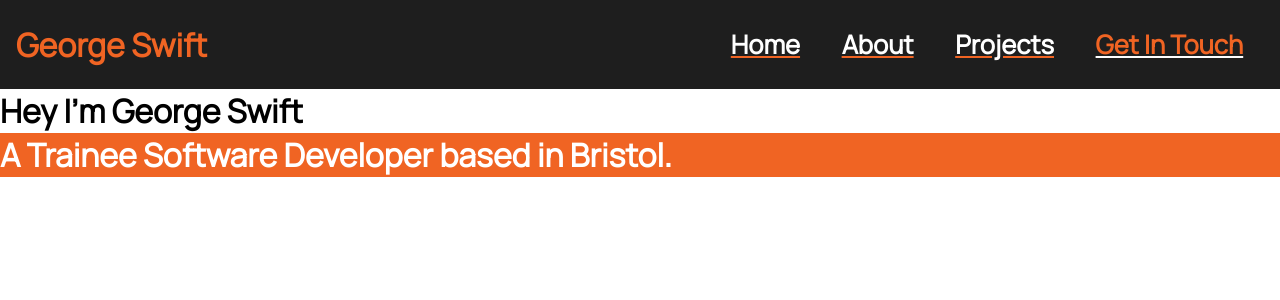
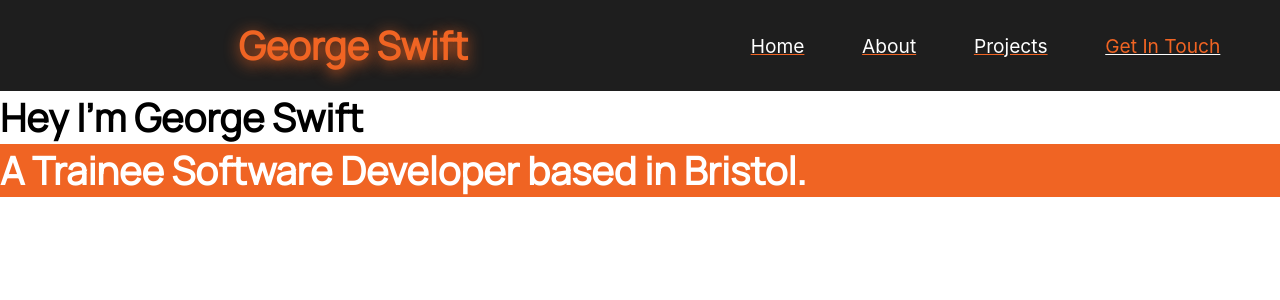
Before and after one commit to GeorgeSwift16/portfolio-project-react, a React (Create React App) app: page / in a window 1280 px wide. Shown: the top 300 px of the page. Built offline with nearby package versions, Linux system fonts and the light colour scheme.

Commit message:
updated nav menu styling

```diff
--- a/src/components/Banner/Banner.scss
+++ b/src/components/Banner/Banner.scss
@@ -2,18 +2,20 @@
 .banner {
   width: 100%;
   display: flex;
-  flex-flow: row nowrap;
+  flex-flow: row;
   justify-content: space-between;
   align-items: center;
-  padding: 1rem;
+  padding: 1rem 0.4rem;
   background-color: $black;
   color: $orange;
   .banner__title-container {
+    flex-grow: 2;
     .banner__heading {
       text-align: center;
+      text-shadow: 0.025rem 0.175rem 0.8rem $orange;
     }
   }
   .banner__menu-container {
-    align-self: flex-end;
+    flex-grow: 1;
   }
 }
--- a/src/components/Layout/Layout.jsx
+++ /dev/null
@@ -1,6 +0,0 @@
-import "./Layout.scss";
-
-const Layout = ({ children }) => {
-  return <div className="layout">{children}</div>;
-};
-export default Layout;
--- a/src/components/Layout/Layout.scss
+++ /dev/null
@@ -1,3 +0,0 @@
-.layout {
-  width: 100vw;
-}
--- a/src/components/NavMenu/NavMenu.scss
+++ b/src/components/NavMenu/NavMenu.scss
@@ -5,18 +5,18 @@
   width: 100%;
   display: flex;
   flex-flow: row wrap;
+  justify-content: space-evenly;
   align-items: center;
-  @include subheader-text;
+
   .navigation-menu__link {
     text-align: center;
-    padding: 0.5rem;
-    margin: 0.2rem 0.8rem;
+    padding: 0.3rem;
     &:nth-child(n) {
       color: $white;
       text-decoration-color: $orange;
       &:hover {
         color: white;
-        text-decoration: 3px underline $white;
+        text-decoration: 0.125rem underline $white;
         &::first-letter {
           color: $orange;
         }
@@ -27,18 +27,19 @@
       text-decoration-color: $white;
       &:hover {
         color: $orange;
-        text-decoration: 3px underline $white;
+        text-decoration: 0.125rem underline $white;
         border: white;
         &::first-letter {
           color: $white;
         }
-        &::after {
-          content: "!";
-        }
       }
     }
     &:active {
-      box-shadow: 0px 0px 1.4rem -0.12rem rgba(255, 255, 255, 0.67);
+      text-shadow: 0.125rem 0.175rem 1rem $orange;
+      border-radius: 2rem;
     }
   }
 }
+
+@media screen and (min-width: $tablet-breakpoint) {
+}
--- a/src/pages/Home/Home.jsx
+++ b/src/pages/Home/Home.jsx
@@ -1,6 +1,6 @@
 import "./Home.scss";
 import Header from "../../containers/Header/Header";
-import Layout from "../../components/Layout/Layout";
+
 import { useContext } from "react";
 import ThemeContext from "../../context/ThemeContext";
 import Banner from "../../components/Banner/Banner";
@@ -11,10 +11,10 @@ const Home = () => {
   console.log(themeName);
 
   return (
-    <Layout>
+    <>
       <Banner />
       <Header />
-    </Layout>
+    </>
   );
 };
 export default Home;
--- a/src/styles/Abstracts-var-mixins/_variables.scss
+++ b/src/styles/Abstracts-var-mixins/_variables.scss
@@ -1,3 +1,11 @@
+// breakpoints
+
+$mobile-breakpoint: 320px;
+$tablet-breakpoint: 768px;
+$desktop-breakpoint: 1024px;
+$large-desktop-breakpoint: 1440px;
+$extra-large-desktop-breakpoint: 2560px;
+
 // Global Color palette
 
 $black: #1e1e1e;
--- a/src/styles/base/_typography.scss
+++ b/src/styles/base/_typography.scss
@@ -1,14 +1,34 @@
 @use "../abstracts-var-mixins/variables" as *;
 @use "../abstracts-var-mixins/mixins" as *;
 @import url("https://fonts.googleapis.com/css2?family=Manrope&family=Montserrat&display=swap");
-
+@import url("https://fonts.googleapis.com/css2?family=Roboto:wght@500&display=swap");
 h1,
-h2,
+h2 {
+  @include header-text;
+}
 h3,
 h4,
 h5 {
-  @include header-text;
+  @include subheader-text;
 }
 p {
   @include paragraph-text;
 }
+
+@media screen and (min-width: $tablet-breakpoint) {
+  :root {
+    font-size: 110%;
+  }
+}
+
+@media screen and (min-width: $desktop-breakpoint) {
+  :root {
+    font-size: 120%;
+  }
+}
+
+@media screen and (min-width: $large-desktop-breakpoint) {
+  :root {
+    font-size: 140%;
+  }
+}
```
